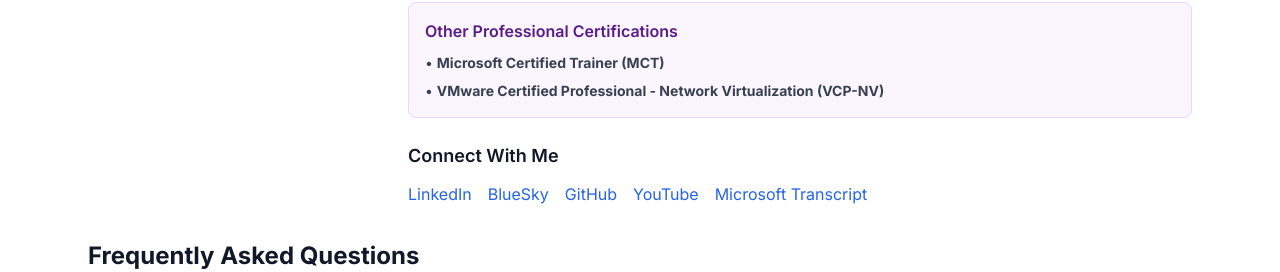
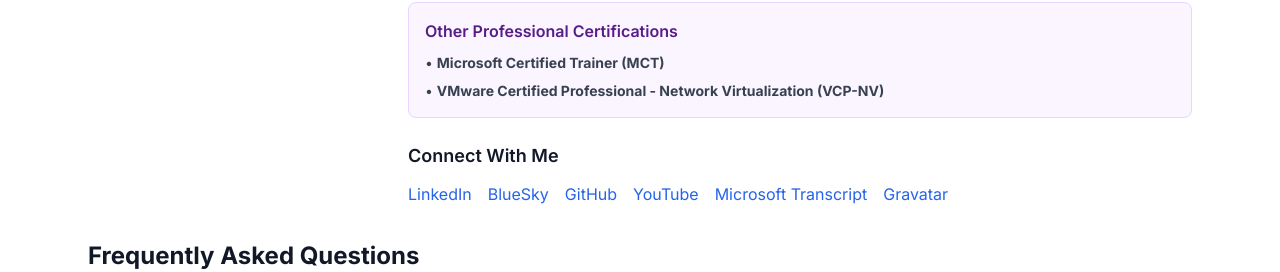
Before and after one commit to ThoughtLazer/sherifalghali-blog, a Next.js app: page /about in a window 1280 px wide. Shown: the part 1243-1515 px from the top of the page. Built offline with nearby package versions, Linux system fonts and the light colour scheme; no server answers.

Commit message:
Link Gravatar profile from About + add to sameAs

```diff
--- a/src/app/about/page.tsx
+++ b/src/app/about/page.tsx
@@ -239,6 +239,14 @@
                 >
                   Microsoft Transcript
                 </a>
+                <a
+                  href="https://gravatar.com/sherifalghali"
+                  target="_blank"
+                  rel="me noopener noreferrer"
+                  className="text-blue-600 hover:text-blue-800 transition-colors"
+                >
+                  Gravatar
+                </a>
               </div>
             </div>
           </div>
--- a/src/lib/siteConfig.ts
+++ b/src/lib/siteConfig.ts
@@ -23,6 +23,7 @@
       'https://bsky.app/profile/thoughtlazer.bsky.social',
       'https://www.youtube.com/channel/UCnw0FK2CsGXRvq81kWtmtLw',
       'https://www.randomtravelnotes.com',
+      'https://gravatar.com/sherifalghali',
       'https://learn.microsoft.com/en-us/users/sherifalghali-8310/transcript/d5l8kuy1yxl0gk5?tab=credentials-tab',
     ],
     certifications: [
```
